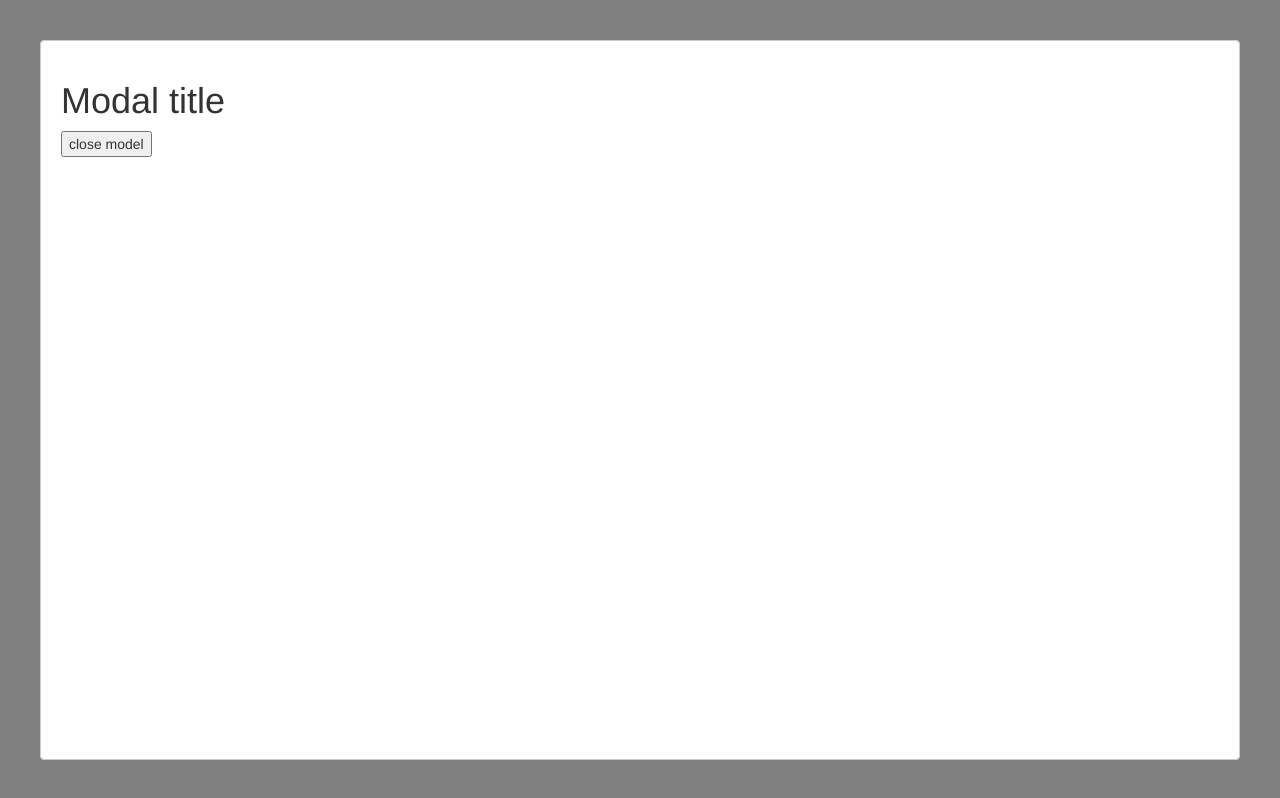
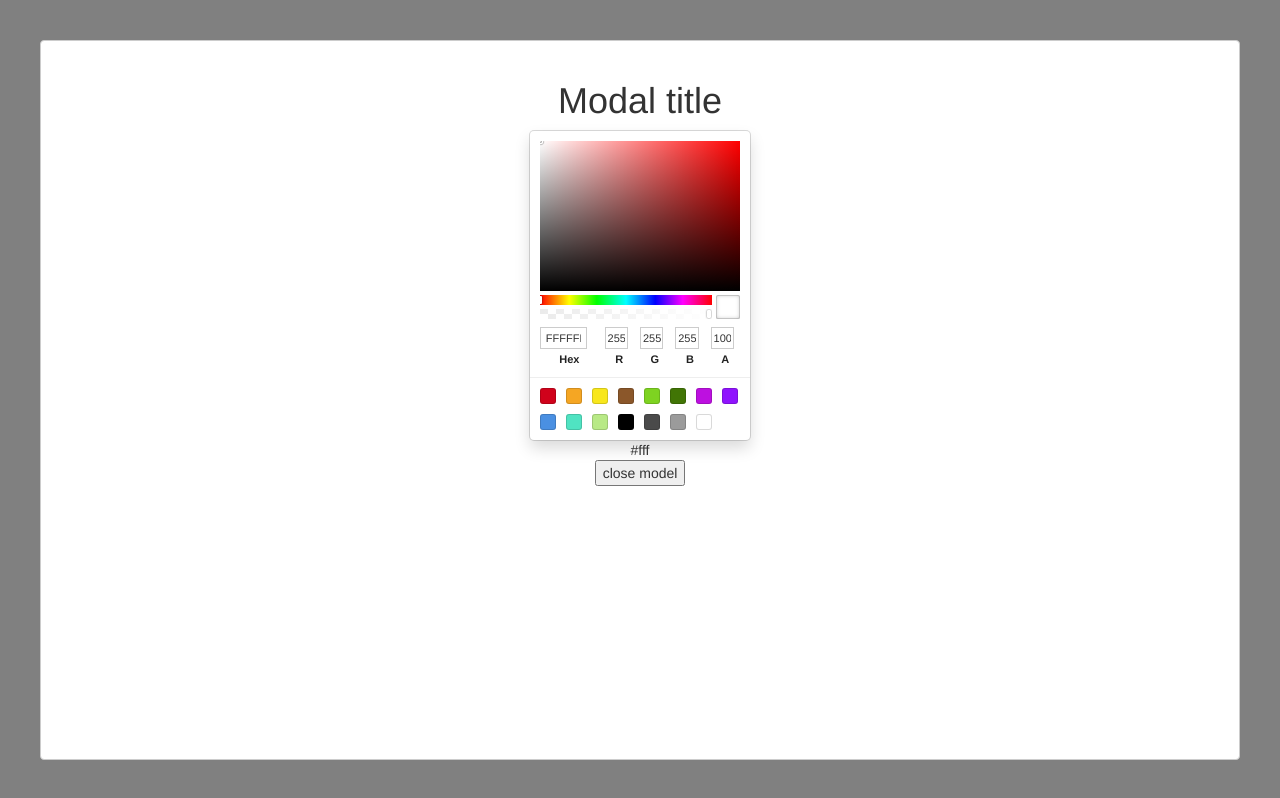
Before and after one commit to johanein/react-git, a React (Create React App) app: page /advSearch in a window 1280 px wide. Both pictures are taken after a click on the button "Open model". Built offline with nearby package versions, Linux system fonts and the light colour scheme.

Commit message:
added color picker

```diff
--- a/src/Components/AdvanceSearch/mainDisplay.js
+++ b/src/Components/AdvanceSearch/mainDisplay.js
@@ -1,16 +1,22 @@
 import React, { memo ,useState} from 'react'
-import Modal from '../Modal/modal'
 import Tippy from '@tippyjs/react';
 import {
     Grid,
 } from '@material-ui/core';
+import { SketchPicker } from 'react-color';
+import Modal from '../Modal/modal'
 import styles from './advSearch.module.css'
 
 const MainDisplay = memo(()=> {
     const [modalIsOpen,setIsOpen] = useState(false);
+    const [color,setColor] = useState('#fff');
     const buttonClick = (params) => ()=>{
         setIsOpen(params)
     }
+    const handleColorChangeComplete = (params) => {
+        setColor(params.hex)
+    }
+
 
     return (
         <Grid
@@ -24,8 +30,19 @@ const MainDisplay = memo(()=> {
           isOpen={modalIsOpen}
           onRequestClose={buttonClick(false)}
         >
+            <Grid   container
+  direction="column"
+  justify="center"
+  alignItems="center"
+  >
             <h1>Modal title</h1>
+            <SketchPicker
+        color={color}
+        onChangeComplete={handleColorChangeComplete}
+      />
+      <text>{color}</text>
             <Tippy content='close modal'><button onClick={buttonClick(false)} > close model</button></Tippy>
+            </Grid>
             </Modal>
             </Grid>
     )
```
Also changed, not shown: package.json (+20 -22 lines), 1 other file (tests, documents, lock files or other folders).
